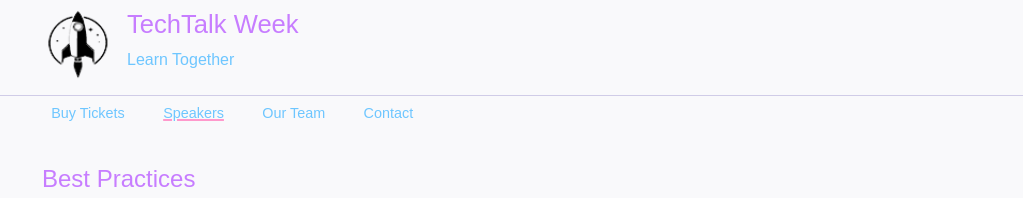
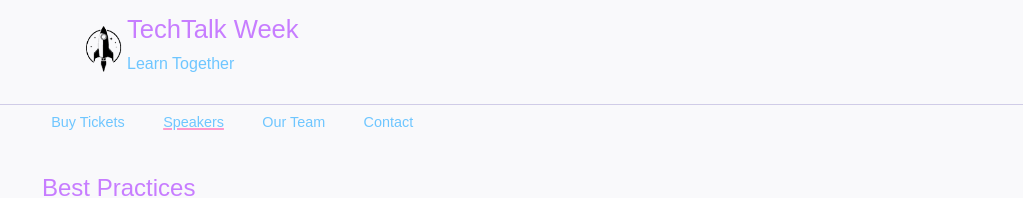
Before and after one commit to mattrushrocks/technology, a plain HTML site: page index.html in a window 1280 px wide. Shown: the top 198 px of the page, without its empty margins (128-1151 px from the left). Drawn offline with Linux system fonts and the light colour scheme.

Commit message:
updated Html

```diff
--- a/index.html
+++ b/index.html
@@ -23,20 +23,12 @@
 </head>
 
   <body>
-    <div id="headerWrapper">
-      <header>
-        <a href="index.html"
-          ><img
-            src="images/logo-1x.png"
-            alt="logo"
-            width="75"
-            height="73"
-            srcset="
-              images/logo-1x.png 1x,
-              images/logo-2x.png 2x,
-              images/logo-3x.png 3x
-            "
-        /></a>
+  <div id="headerWrapper">
+    <header>
+        <figure class="logo">
+            <img src="images/logo-1x.png" alt="header-logo" width="45" height="50"
+            srcset="images/logo-1x.png 1x, images/logo-2x.png 2x, images/logo-3x.png 3x">
+        </figure>
         <div>
           <span>TechTalk Week </span>
           <p>Learn Together</p>
@@ -65,9 +57,9 @@
       <main>
         <h1>Best Practices</h1>
         <div class="hero">
-          <video width="800" height="300" autoplay inline loop muted>
-            <source src="media/hero-video.webm" type="video/webm" />
-            <source src="media/hero-video.mp4" type="video/mp4" />
+          <video width="800" height="300" autoplay playsinline loop muted>
+            <source src="media/hero-video.webm" type="video/webm"/>
+            <source src="media/hero-video.mp4" type="video/mp4"/>
           </video>
           <div>
             <h3>TechTalk Week</h3>
```
